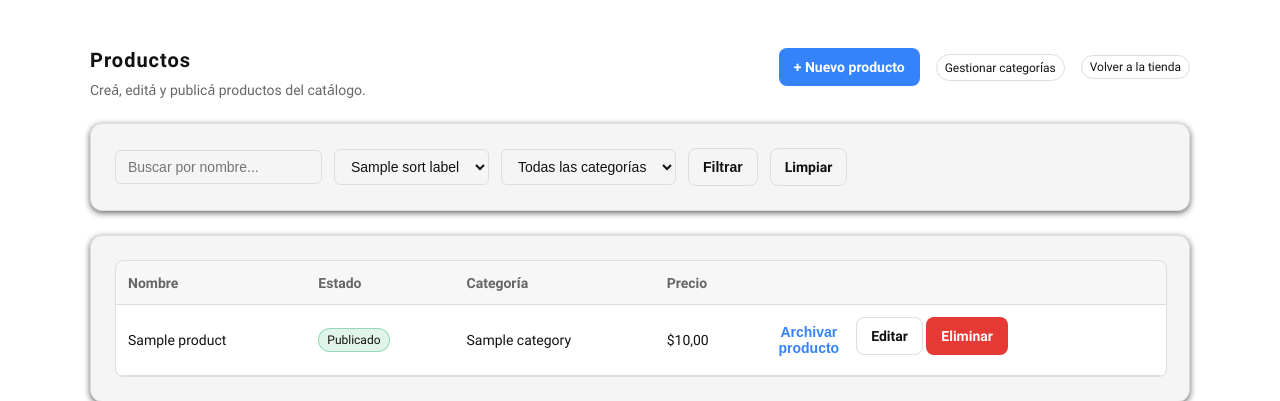
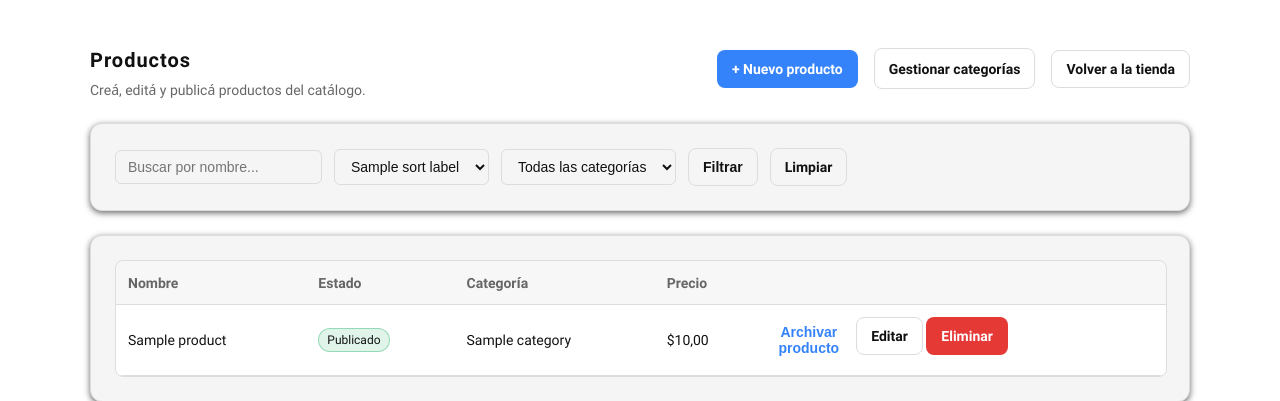
Before and after one commit to VScevdev/catalogico.shop, a Django app: template templates/owner/product/product_list.html in a window 1280 px wide. Shown: the part 77-478 px from the top of the page. Run offline with Django 5.2, Linux system fonts and the light colour scheme; tables that the repository leaves empty hold one stand-in row (values such as "Sample post"); the template is opened without the code that fills it: values that come from a table or form of the project are taken from there, most other values are stand-ins (such as "Sample title", 1, 10 or a date in 2020).

Commit message:
change: buttons now consistent

```diff
--- a/templates/owner/branch/branch_list.html
+++ b/templates/owner/branch/branch_list.html
@@ -15,7 +15,7 @@
         <a href="{% url 'catalog:branch_create' %}" class="owner-btn owner-btn--primary">
           + Nueva sucursal
         </a>
-        <a href="{% url 'catalog:store_config_info_contact' %}" class="owner-badge owner-home">
+        <a href="{% url 'catalog:store_config_info_contact' %}" class="owner-btn owner-btn--secondary">
           Volver a información y contacto
         </a>
       </div>
--- a/templates/owner/category/category_list.html
+++ b/templates/owner/category/category_list.html
@@ -15,10 +15,10 @@
         <a href="{% url 'catalog:category_create' %}" class="owner-btn owner-btn--primary">
           + Nueva categoría
         </a>
-        <a href="{% url 'catalog:product_list' %}" class="owner-badge owner-home">
+        <a href="{% url 'catalog:product_list' %}" class="owner-btn owner-btn--secondary">
           Gestionar productos
         </a>
-        <a href="{% url 'catalog:catalog' %}" class="owner-badge owner-home">
+        <a href="{% url 'catalog:catalog' %}" class="owner-btn owner-btn--secondary">
           Volver a la tienda
         </a>
       </div>
--- a/templates/owner/product/product_list.html
+++ b/templates/owner/product/product_list.html
@@ -16,10 +16,10 @@
         <a href="{% url 'catalog:product_create' %}" class="owner-btn owner-btn--primary">
           + Nuevo producto
         </a>
-        <a href="{% url 'catalog:category_list' %}" class="owner-badge owner-home">
+        <a href="{% url 'catalog:category_list' %}" class="owner-btn owner-btn--secondary">
           Gestionar categorías
         </a>
-        <a href="{% url 'catalog:catalog' %}" class="owner-badge owner-home">
+        <a href="{% url 'catalog:catalog' %}" class="owner-btn owner-btn--secondary">
           Volver a la tienda
         </a>
       </div>
```
